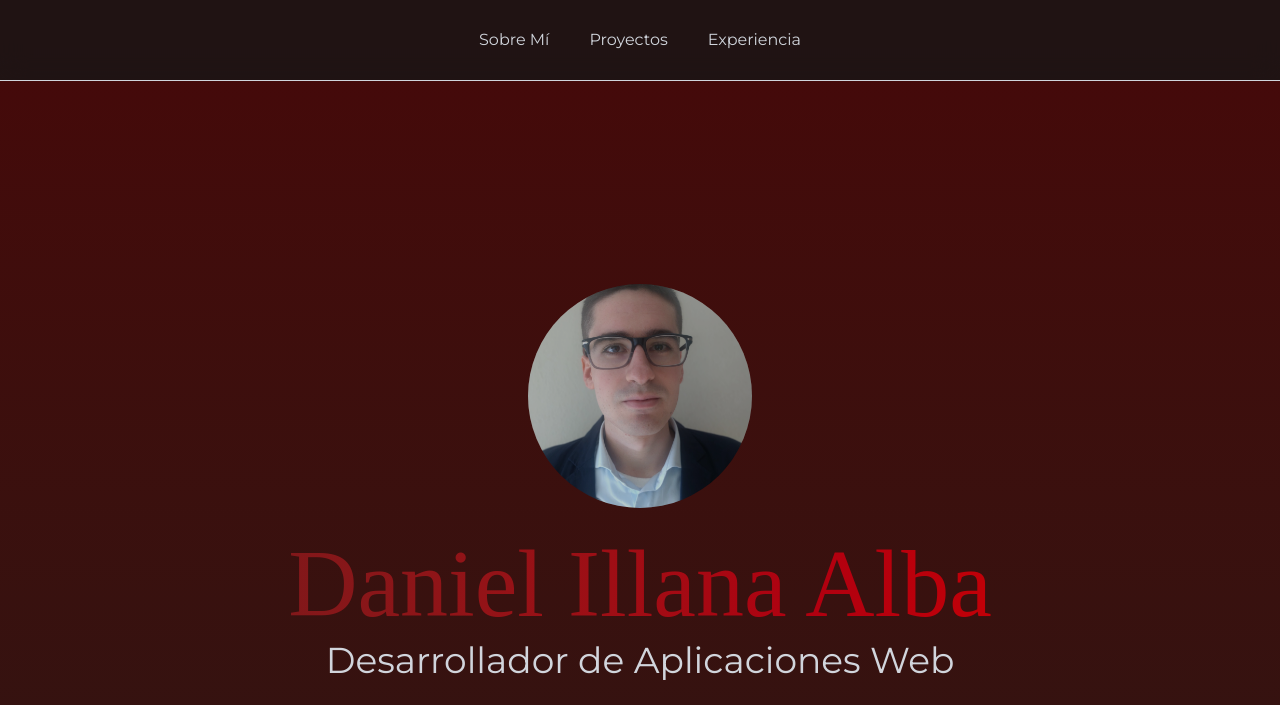
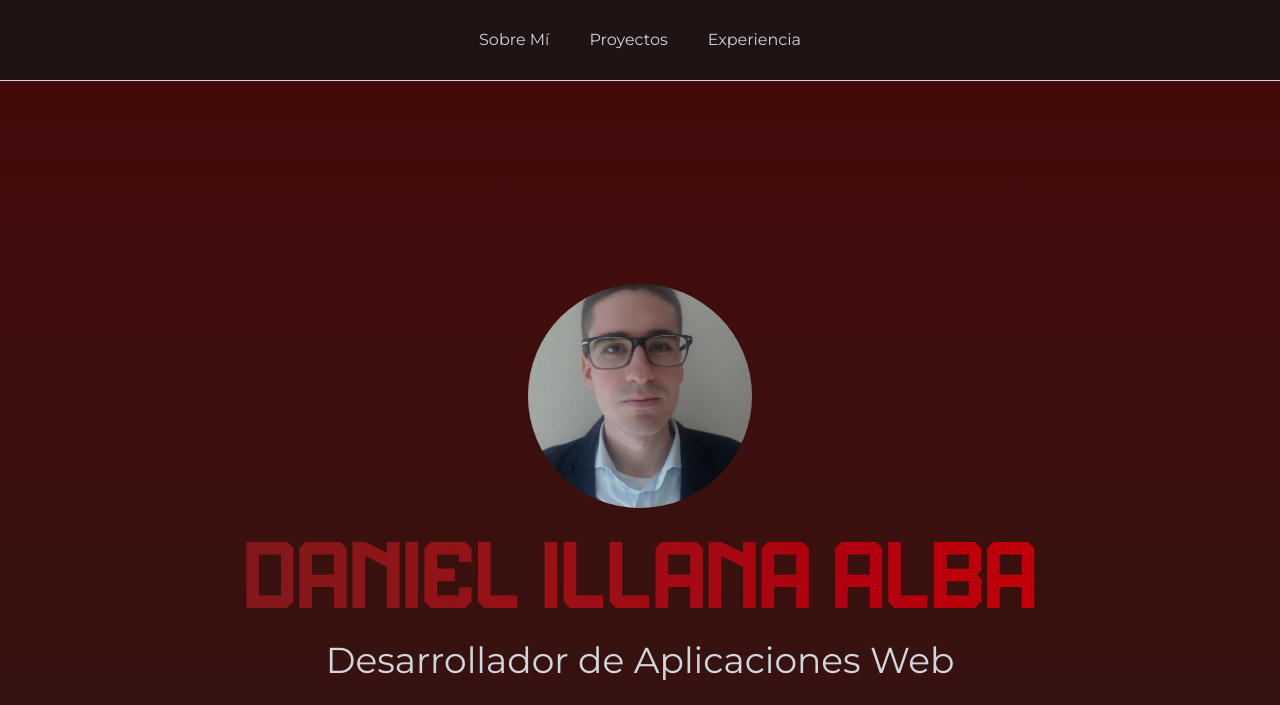
Before and after one commit to DanielIllalb/Porfolio_Personal, a website: page index.html in a window 1280 px wide. Shown: the top 705 px of the page. Drawn offline with nearby package versions, Linux system fonts and the light colour scheme.

Commit message:
Se añade fuente Elixir

```diff
--- /dev/null
+++ b/css/fonts.css
@@ -0,0 +1,6 @@
+@font-face {
+  font-family: 'Elixir';
+  src: url('../fonts/Elixir-Regular.woff2') format('woff2');
+  font-weight: normal;
+  font-style: normal;
+}
--- a/index.html
+++ b/index.html
@@ -3,7 +3,6 @@
 <head>
     <meta charset="UTF-8">
     <meta name="viewport" content="width=device-width, initial-scale=1.0">
-
     <meta name="description" content="Portafolio personal de Daniel Illana Alba — Desarrollador de aplicaciones web con experiencia en Java, Spring Boot y diseño gráfico.">
     <meta name="author" content="Daniel Illana Alba">
     <meta property="og:title" content="Portfolio — Daniel Illana Alba">
@@ -13,6 +12,7 @@
     <link rel="preconnect" href="https://fonts.googleapis.com">
     <link rel="preconnect" href="https://fonts.gstatic.com" crossorigin>
     <link href="https://fonts.googleapis.com/css2?family=Montserrat:ital,wght@0,100..900;1,100..900&display=swap" rel="stylesheet">
+    <link rel="stylesheet" href="css/fonts.css">
     <!-- Font Awesome CDN -->
     <link rel="stylesheet" href="https://cdnjs.cloudflare.com/ajax/libs/font-awesome/6.5.0/css/all.min.css">
     <!-- AOS CDN -->
```
Also changed, not shown: fonts/Elixir-Regular.woff2 (added).
